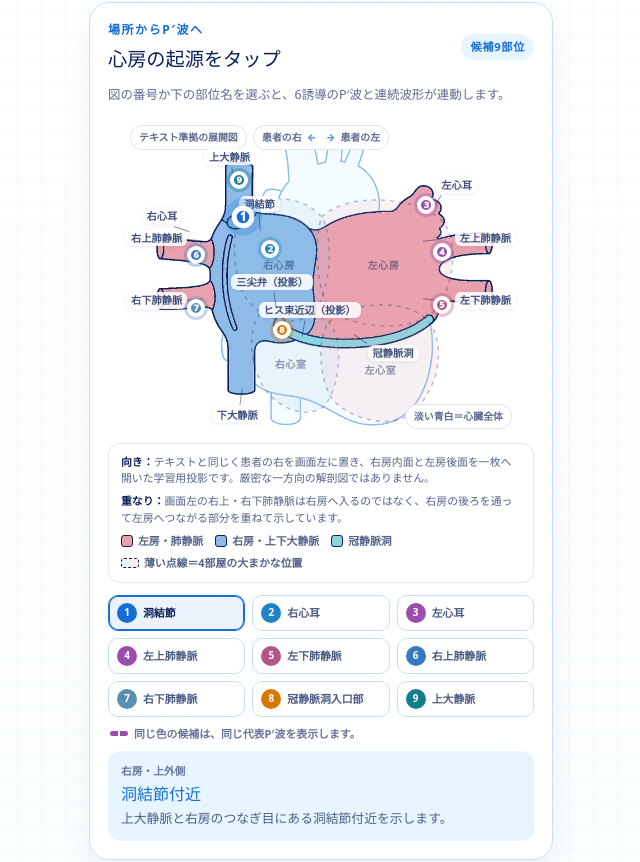
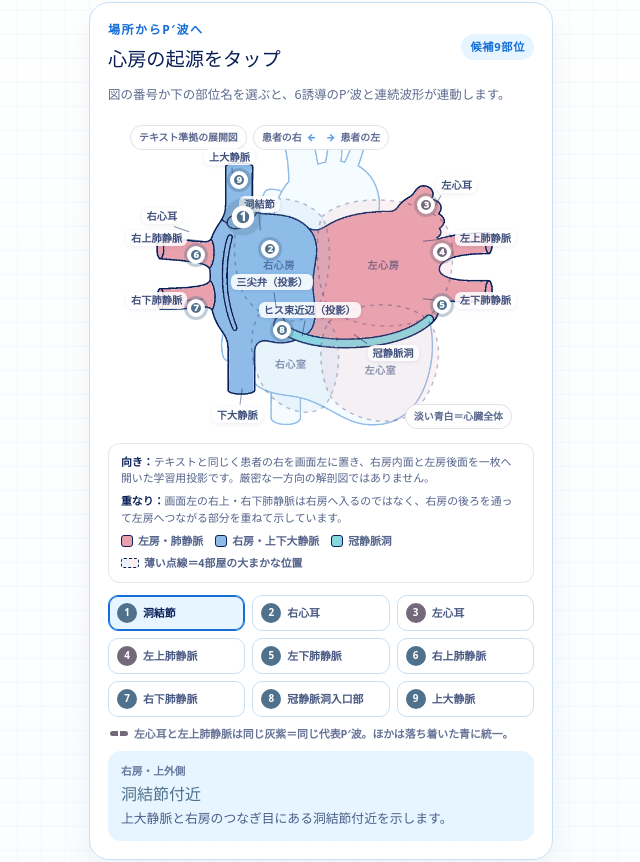
Before and after one commit to meko1984/ECG-Reading-Lab, a Next.js app: page /labs/pac in a window 1280 px wide. Shown: the part 254-1116 px from the top of the page, without its empty margins (319-959 px from the left). Built offline with nearby package versions, Linux system fonts and the light colour scheme.

Commit message:
Simplify PAC origin selector palette

```diff
--- a/app/components/PACLabClient.tsx
+++ b/app/components/PACLabClient.tsx
@@ -131,7 +131,7 @@ export function PACLabClient() {
             </button>
           ))}
         </div>
-        <p className="pac-waveform-color-note"><i aria-hidden="true" />同じ色の候補は、同じ代表P′波を表示します。</p>
+        <p className="pac-waveform-color-note"><i aria-hidden="true" />左心耳と左上肺静脈は同じ灰紫＝同じ代表P′波。ほかは落ち着いた青に統一。</p>
 
         <div className="pac-selected-origin" aria-live="polite">
           <p>{activeOrigin.chamber}</p>
--- a/app/domain/pac.ts
+++ b/app/domain/pac.ts
@@ -52,7 +52,7 @@ export const PAC_ORIGINS: PACOrigin[] = [
     mainClue: 'Ⅰ・Ⅱ・Ⅲ・aVL・aVFが陽性で、V1は陽性／陰性。洞性P波に最も近い並びです。',
     why: '通常の洞興奮と近い場所から右房、左房の順に広がるため、P′波の向きも洞性P波に似ます。',
     limit: '洞結節そのものと近傍右房は体表心電図だけでは分けにくく、早い出現時刻がPACを見つける手がかりです。',
-    color: '#146ed6',
+    color: '#4f718c',
     polarities: {
       I: 'positive',
       II: 'positive',
@@ -74,7 +74,7 @@ export const PAC_ORIGINS: PACOrigin[] = [
     mainClue: 'Ⅰ・Ⅱ・Ⅲ・aVL・aVFは陽性ですが、V1に深く幅広い陰性P′波が出るのが代表的です。',
     why: '右心耳から後方の心房へ向かう初期ベクトルを、右前胸部のV1が離れていく向きとして捉えます。',
     limit: '右心耳起源の報告数は多くなく、V1の陰性P′波だけで確定はできません。',
-    color: '#1f83c7',
+    color: '#4f718c',
     polarities: {
       I: 'positive',
       II: 'positive',
@@ -97,7 +97,7 @@ export const PAC_ORIGINS: PACOrigin[] = [
     mainClue: 'Ⅰは深い陰性、aVLも陰性。下壁誘導は陽性で、V1は幅広い陽性が代表的です。',
     why: '左外側から右方へ進む興奮がⅠ・aVLから離れ、V1へ向かうためです。',
     limit: '左上肺静脈起源と非常によく似ます。Ⅰのより深い陰性が左心耳を考える手がかりですが、重なりがあります。',
-    color: '#9a4dad',
+    color: '#74697a',
     polarities: {
       I: 'negative',
       II: 'positive',
@@ -120,7 +120,7 @@ export const PAC_ORIGINS: PACOrigin[] = [
     mainClue: 'Ⅰ・aVLは陰性。Ⅱ・Ⅲ・aVFは陽性で、V1は幅広い陽性が代表的です。',
     why: '左後上方から右前下方へ向かう成分をV1が陽性に捉え、左向き誘導のⅠ・aVLは小さくなるか陰性になります。',
     limit: '左心耳や左下肺静脈と重なります。肺静脈4本を体表P′波だけで常に分離できるわけではありません。',
-    color: '#9a4dad',
+    color: '#74697a',
     polarities: {
       I: 'negative',
       II: 'positive',
@@ -143,7 +143,7 @@ export const PAC_ORIGINS: PACOrigin[] = [
     mainClue: 'Ⅰ・aVLは陰性。Ⅱ・Ⅲ・aVFも小さな陰性になりやすく、V1は幅広い陽性が代表的です。',
     why: '下方の起源では上向き成分が増え、下壁誘導から離れるため、上肺静脈より下壁誘導が低振幅または陰性になります。',
     limit: '下壁誘導は低振幅陽性になる例もあります。ここでは上下差を学ぶため、代表的な小さい陰性を表示します。',
-    color: '#b65487',
+    color: '#4f718c',
     polarities: {
       I: 'negative',
       II: 'negative',
@@ -166,7 +166,7 @@ export const PAC_ORIGINS: PACOrigin[] = [
     mainClue: 'Ⅰ・Ⅱ・Ⅲ・aVL・aVFとV1が陽性。V1は左肺静脈ほど二峰性にならない代表形です。',
     why: '右上後方から左前下方へ進む興奮がⅠと下壁誘導へ向かい、V1も陽性に捉えます。',
     limit: '洞結節付近や上大静脈起源と似ます。V1が陽性でも右肺静脈だけに決まりません。',
-    color: '#367bbf',
+    color: '#4f718c',
     polarities: {
       I: 'positive',
       II: 'positive',
@@ -188,7 +188,7 @@ export const PAC_ORIGINS: PACOrigin[] = [
     mainClue: 'ⅠとV1は陽性。Ⅱ・Ⅲ・aVFは上肺静脈より小さく、ここでは代表的な小さい陰性を示します。',
     why: '右側起源なのでⅠは陽性を保ちやすい一方、下方起源の上向きベクトルで下壁誘導が小さくなります。',
     limit: '下壁誘導が低振幅陽性の例もあり、右上肺静脈との境界は重なります。',
-    color: '#588fb7',
+    color: '#4f718c',
     polarities: {
       I: 'positive',
       II: 'negative',
@@ -210,7 +210,7 @@ export const PAC_ORIGINS: PACOrigin[] = [
     mainClue: 'Ⅱ・Ⅲ・aVFが深い陰性。aVLは陽性、V1は陰性／陽性が代表的です。',
     why: '下方から上方へ広がる興奮が下壁誘導から離れるため、下壁誘導のP′波は下向きになります。',
     limit: '低位右房や下部三尖弁輪など近接起源でも似るため、入口部の確定には心腔内マッピングが必要です。',
-    color: '#d67700',
+    color: '#4f718c',
     polarities: {
       I: 'positive',
       II: 'negative',
@@ -232,7 +232,7 @@ export const PAC_ORIGINS: PACOrigin[] = [
     mainClue: 'Ⅰ・Ⅱ・Ⅲ・aVFは大きな陽性、aVLはほぼ平坦。V1は陽性／陰性が代表的です。',
     why: '頭側から下方へ向かう興奮が下壁誘導に強く近づき、aVLとはほぼ直交します。',
     limit: '洞結節付近や高位右房起源と似ます。aVLが平坦でも上大静脈に確定はできません。',
-    color: '#147d8b',
+    color: '#4f718c',
     polarities: {
       I: 'positive',
       II: 'positive',
--- a/app/globals.css
+++ b/app/globals.css
@@ -1069,12 +1069,12 @@ button { color: inherit; }
 
 .pac-origin-index button span { min-width: 0; }
 .pac-origin-index button.is-active {
-  border-color: var(--origin-color);
-  background: color-mix(in srgb, var(--origin-color) 8%, #fff);
-  box-shadow: inset 0 0 0 1px var(--origin-color);
+  border-color: var(--blue);
+  background: var(--light-blue);
+  box-shadow: inset 0 0 0 1px var(--blue);
   color: var(--navy);
 }
-.pac-origin-index button:focus-visible { outline: 3px solid color-mix(in srgb, var(--origin-color) 28%, transparent); outline-offset: 2px; }
+.pac-origin-index button:focus-visible { outline: 3px solid rgba(20, 110, 214, 0.24); outline-offset: 2px; }
 
 .pac-waveform-color-note {
   display: flex;
@@ -1090,7 +1090,7 @@ button { color: inherit; }
   width: 18px;
   height: 5px;
   border-radius: 999px;
-  background: linear-gradient(90deg, #9a4dad 0 42%, transparent 42% 58%, #9a4dad 58% 100%);
+  background: linear-gradient(90deg, #74697a 0 42%, transparent 42% 58%, #74697a 58% 100%);
 }
 
 .pac-selected-origin {
```
